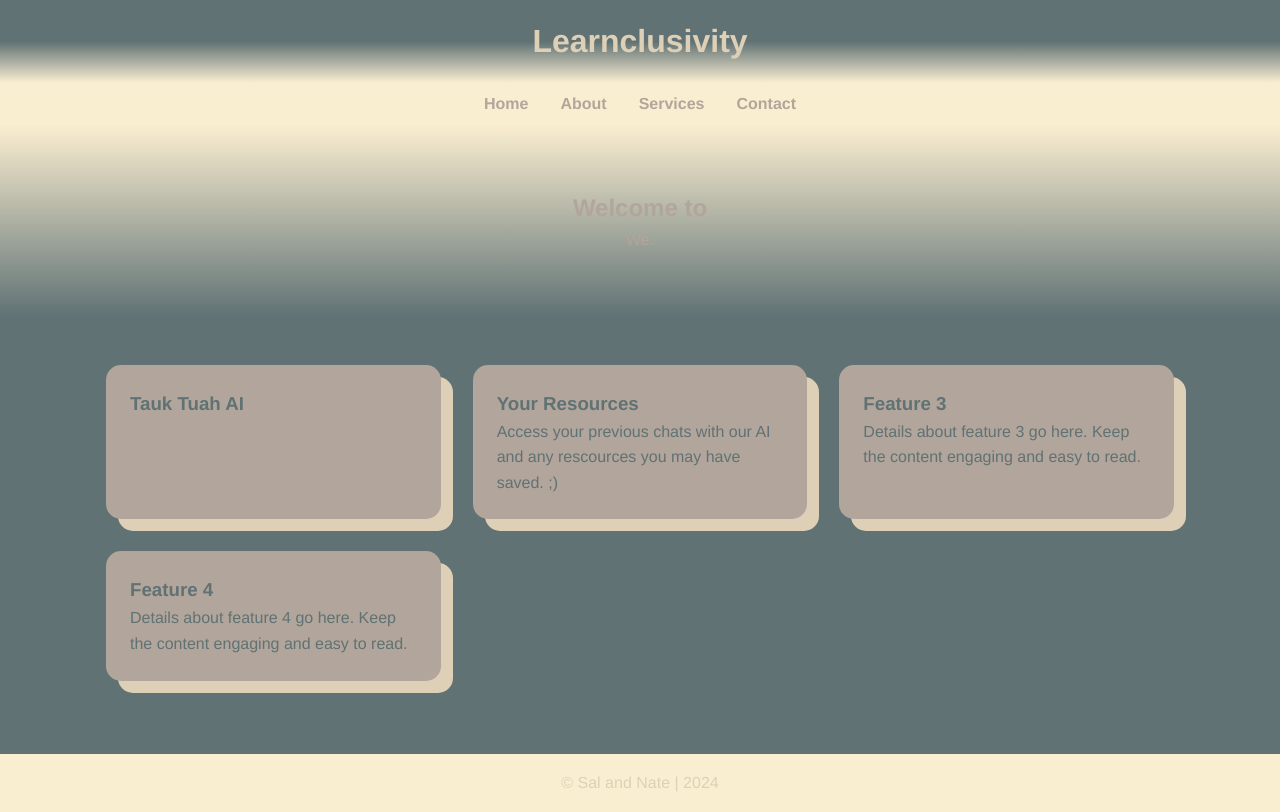
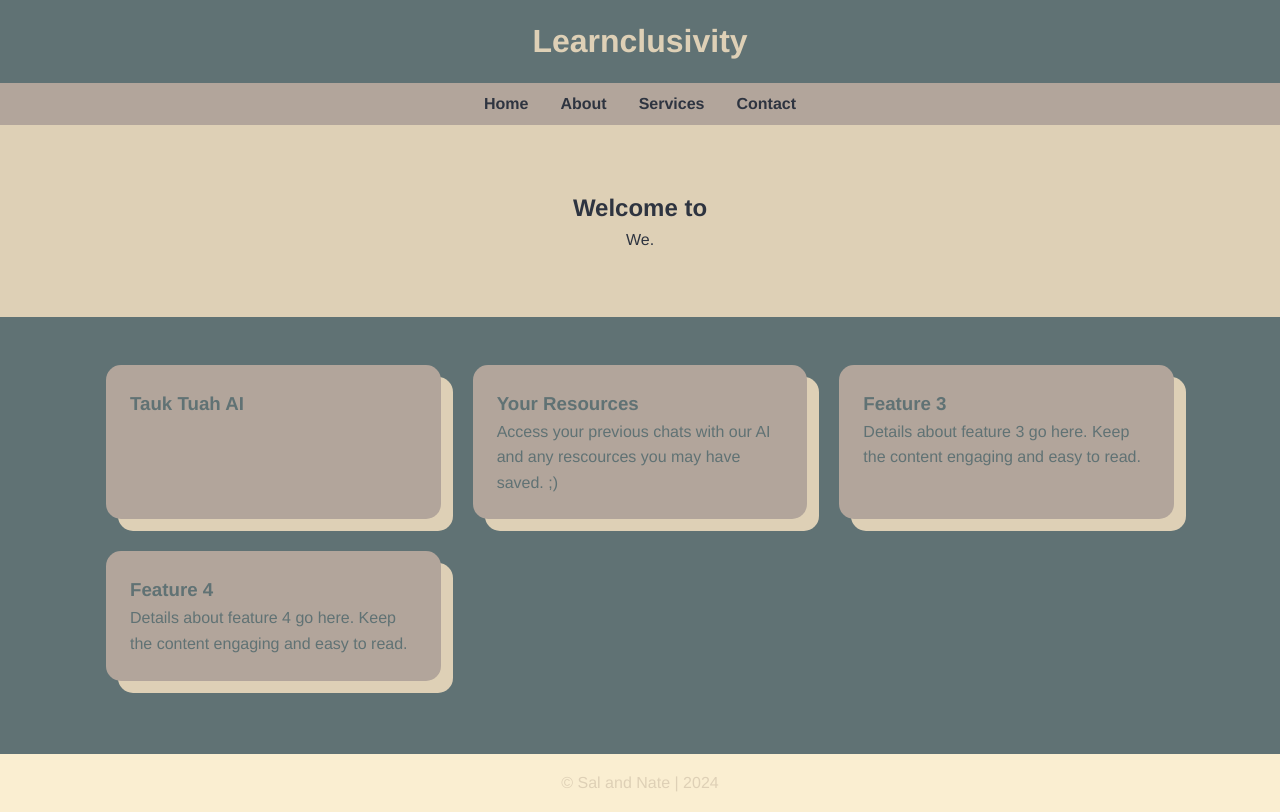
Before and after one commit to SalC124/spectrum-snuffer, a React (Vite) app in the folder MRL-LearningDisabilities/: page / in a window 1280 px wide. Built offline with nearby package versions, Linux system fonts and the light colour scheme.

Commit message:
colors but ima change em again

```diff
--- a/MRL-LearningDisabilities/src/index.css
+++ b/MRL-LearningDisabilities/src/index.css
@@ -41,7 +41,7 @@ body {
 }
 
 header {
-  background: linear-gradient(180deg, var(--blackest) 0%, var(--blackest) 50%, var(--greeb) 100%);
+  background: var(--blackest);
   color: var(--bagel);
   padding: 1rem 0;
   text-align: center;
@@ -51,19 +51,19 @@ nav {
   display: flex;
   justify-content: center;
   gap: 2rem;
-  background: var(--greeb);
+  background: var(--perry);
   padding: 0.5rem 0;
 }
 
 nav a {
-  color: var(--perry);
+  color: var(--black);
   text-decoration: none;
   font-weight: 700;
 }
 
 .hero {
-  background: linear-gradient(to bottom, var(--greeb), var(--blackest));
-  color: var(--perry);
+  background: var(--bagel);
+  color: var(--black);
   padding: 4rem 2rem;
   text-align: center;
 }
```
